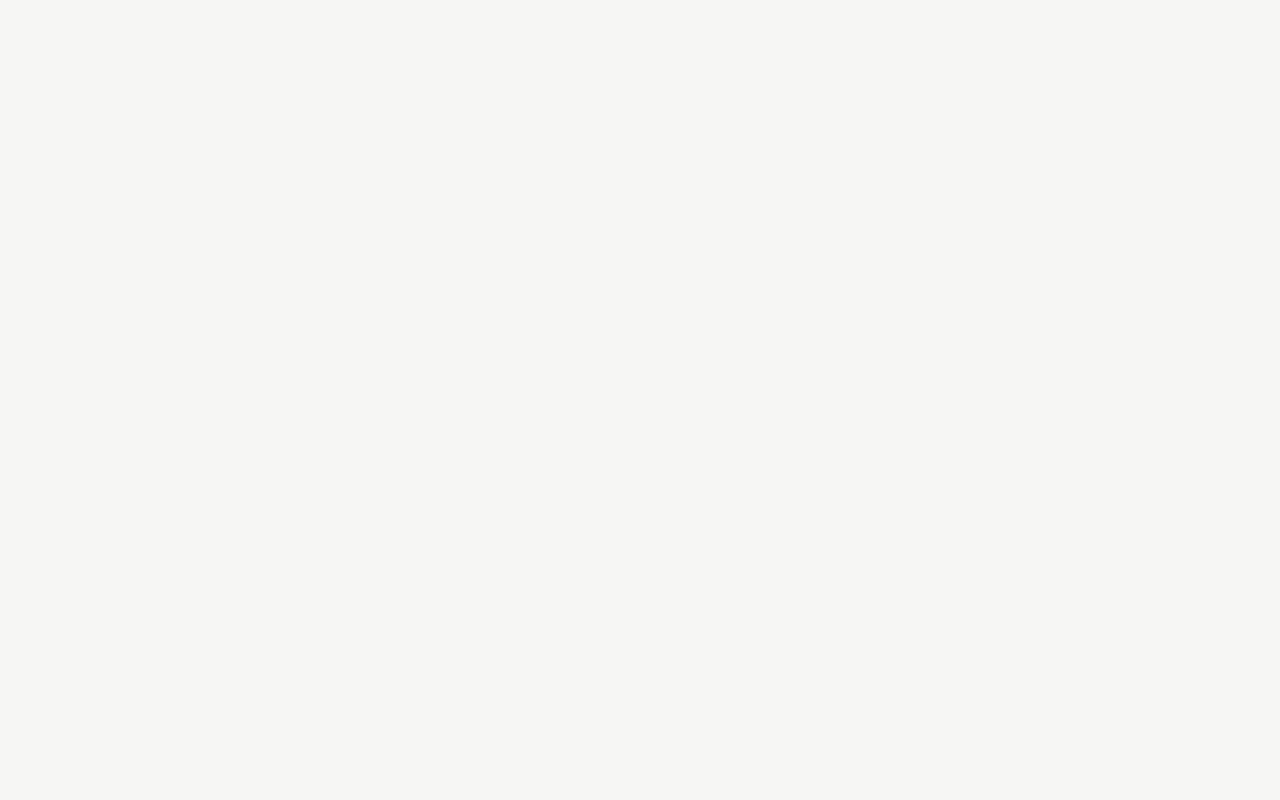
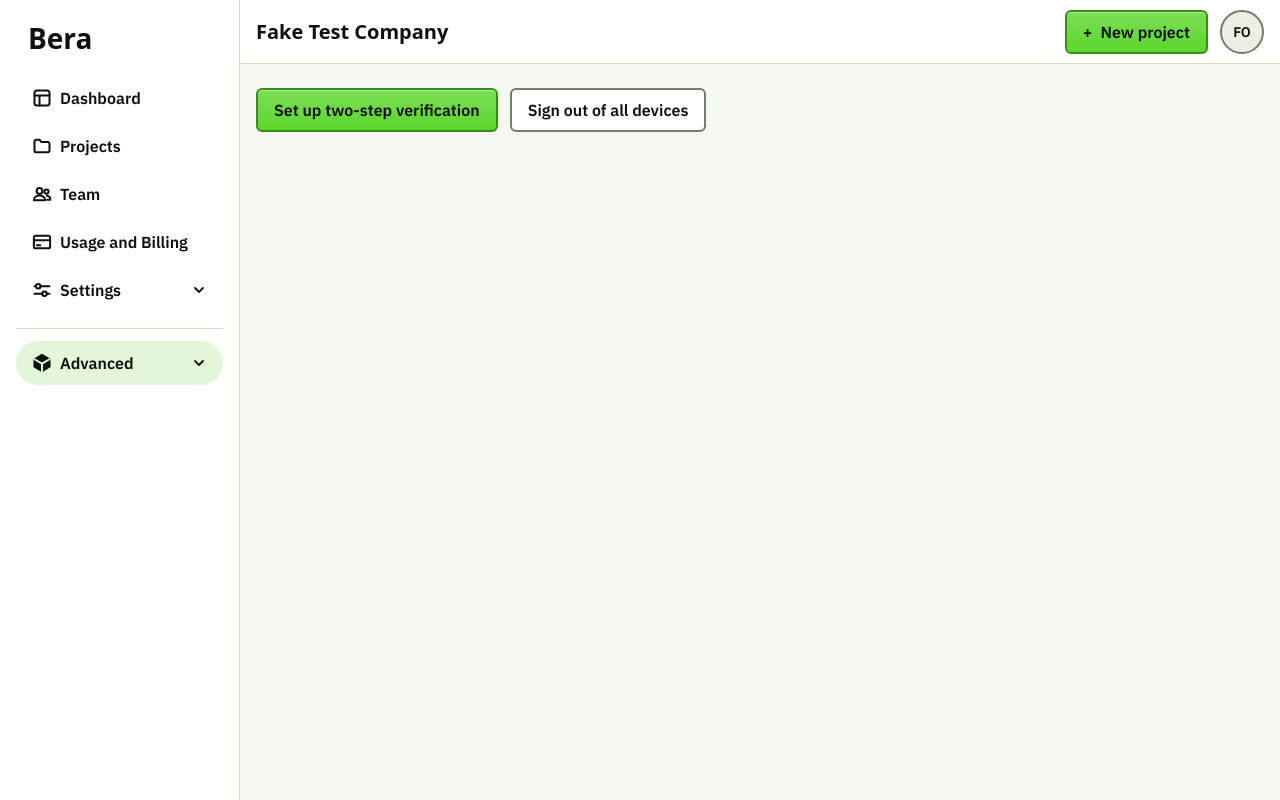
Before and after one commit to fahadabid545/BERA, a Next.js app in the folder web/: page /company/advanced/security in a window 1280 px wide. Before the commit this address had no page. Built offline with nearby package versions, Linux system fonts and the light colour scheme.

Commit message:
BERA-041: Security page shell
Co-Authored-By: Claude Sonnet 5.5 <noreply@anthropic.com>
Claude-Session: https://claude.ai/code/session_01Sowjbr87FFSEDgdz97nazL

```diff
--- /dev/null
+++ b/web/src/app/company/advanced/security/page.tsx
@@ -0,0 +1,10 @@
+import { Button } from "@/components/ui";
+
+export default function SecurityPage() {
+  return (
+    <div className="page-actions">
+      <Button>Set up two-step verification</Button>
+      <Button variant="secondary">Sign out of all devices</Button>
+    </div>
+  );
+}
```
Also changed, not shown: 1 other file (tests, documents, lock files or other folders).
